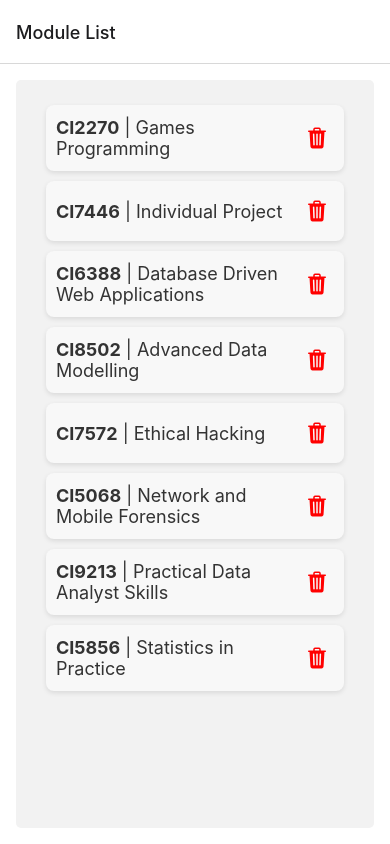
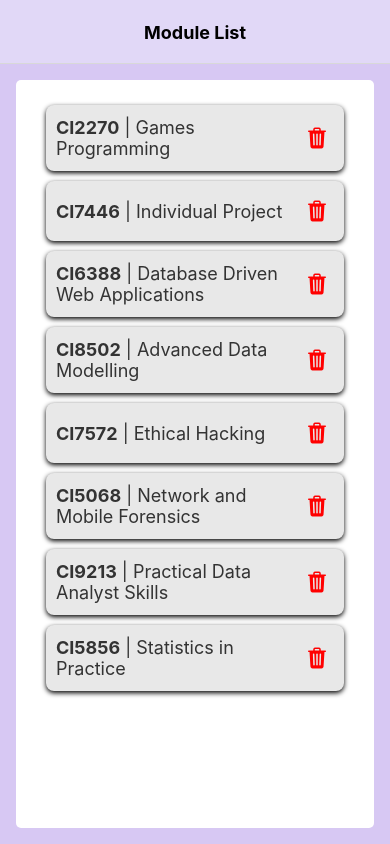
Before and after one commit to JayNightmare/CRUDLR, a React Native app: screen / in a window 390 px wide. Built offline with nearby package versions, Linux system fonts and the light colour scheme.

Commit message:
"Updated App.js to add StatusBar, modified navigation and screen options. Changed background colors and styles in ModuleItem.js, ModuleList.js, and Screen.js. Updated ModuleListScreen.js to pass additional props to ModuleViewScreen. Modified ModuleViewScreen

```diff
--- a/App.js
+++ b/App.js
@@ -1,5 +1,6 @@
 import { NavigationContainer } from "@react-navigation/native";
 import { createNativeStackNavigator } from "@react-navigation/native-stack";
+import { StatusBar } from "react-native";
 
 import ModuleListScreen from "./src/components/screens/ModuleListScreen";
 import ModuleAddScreen from "./src/components/screens/ModuleAddScreen";
@@ -10,14 +11,41 @@ const Stack = createNativeStackNavigator();
 
 export const App = () => {
     return (
-        <NavigationContainer>
-          <Stack.Navigator initialRouteName='ModuleListScreen'>
-            <Stack.Screen name='ModuleListScreen' component={ ModuleListScreen } options={{ title: 'Module List' }} />
-            <Stack.Screen name='ModuleAddScreen' component={ ModuleAddScreen } options={{ title: 'Add Module' }} />
-            <Stack.Screen name='ModuleModifyScreen' component={ ModuleModifyScreen } options={{ title: 'Modify Module' }} />
-            <Stack.Screen name='ModuleViewScreen' component={ ModuleViewScreen } options={{ title: 'View Module' }} />
-          </Stack.Navigator>
-        </NavigationContainer>
+        <>
+            <StatusBar backgroundColor="black" barStyle="light-content" />
+            <NavigationContainer>
+                <Stack.Navigator
+                    initialRouteName="ModuleListScreen"
+                    screenOptions={{
+                        headerStyle: { backgroundColor: "#e1d8f7" },
+                        headerTintColor: "black",
+                        headerTitleStyle: { fontWeight: "bold" },
+                        headerTitleAlign: "center",
+                    }}
+                >
+                    <Stack.Screen
+                        name="ModuleListScreen"
+                        component={ModuleListScreen}
+                        options={{ title: "Module List" }}
+                    />
+                    <Stack.Screen
+                        name="ModuleAddScreen"
+                        component={ModuleAddScreen}
+                        options={{ title: "Add Module" }}
+                    />
+                    <Stack.Screen
+                        name="ModuleModifyScreen"
+                        component={ModuleModifyScreen}
+                        options={{ title: "Modify Module" }}
+                    />
+                    <Stack.Screen
+                        name="ModuleViewScreen"
+                        component={ModuleViewScreen}
+                        options={{ title: "View Module" }}
+                    />
+                </Stack.Navigator>
+            </NavigationContainer>
+        </>
     );
 };
 
--- /dev/null
+++ b/src/components/UI/Button.js
@@ -0,0 +1,26 @@
+import { Pressable, StyleSheet, Text } from "react-native"
+
+export const Button = ({ label, onClick }) => {
+    return (
+        <Pressable  onPress={onClick} style={styles.button}>
+            <Text style={styles.label}>{label}</Text>
+        </Pressable>
+    );
+}
+
+const styles = StyleSheet.create({
+    button: {
+        minHeight: 50,
+        nprderWidth: 1,
+        borderRadius: 7,
+        borderColor: 'gray',
+        backgroundColor: 'white',
+        justifyContent: 'center',
+        alignItems: 'center',
+        padding: 3,
+        flex: 1,
+    },
+    label: {
+        fontSize: 16,
+    },
+})
--- a/src/components/entity/modules/ModuleItem.js
+++ b/src/components/entity/modules/ModuleItem.js
@@ -26,12 +26,12 @@ const styles = StyleSheet.create({
     cardContainer: {
         marginVertical: 5,
         marginHorizontal: 10,
-        backgroundColor: "#f8f8f8",
+        backgroundColor: "#e8e8e8",
         borderRadius: 8,
-        elevation: 2,
-        shadowColor: "#000",
+        elevation: 5,
+        shadowColor: "#000000",
         shadowOffset: { width: 0, height: 2 },
-        shadowOpacity: 0.1,
+        shadowOpacity: 1,
         shadowRadius: 5,
         paddingHorizontal: 10,
         paddingVertical: 12,
--- a/src/components/entity/modules/ModuleList.js
+++ b/src/components/entity/modules/ModuleList.js
@@ -16,7 +16,7 @@ const styles = StyleSheet.create({
     container: {
         flex: 1,
         padding: 20,
-        backgroundColor: "#f2f2f2",
+        backgroundColor: "#fff",
         borderRadius: 5,
     }
 });
--- /dev/null
+++ b/src/components/entity/modules/ModuleView.js
@@ -0,0 +1,106 @@
+import { StyleSheet, Text, ScrollView, Image } from "react-native";
+import { Button } from "../../UI/Button.js";
+
+const ModuleView = ({ module, placeHolderText, onModify, onRemove }) => {
+    return (
+        <ScrollView style={styles.container}>
+            <Text style={styles.title}>{module.ModuleCode}</Text>
+            <Text style={styles.subtitle}> {module.ModuleName}</Text>
+            <Image style={styles.image} source={{ uri: module.ModuleImage }} />
+            <Text style={styles.detail}>Level: {module.ModuleLevel}</Text>
+            <Text style={styles.detail}>Module Leader: {module.ModuleLeaderName}</Text>
+
+            <Button label='Modify'/>
+
+            <Button label='Delete'/>
+
+            <Text style={styles.descrip} >{placeHolderText}</Text>
+        </ScrollView>
+    )
+}
+
+const styles = StyleSheet.create({
+    container: {
+        padding: 20,
+        backgroundColor: '#fff',
+        borderRadius: 10,
+    },
+    title: {
+        fontSize: 24,
+        fontWeight: 'bold',
+        marginBottom: 10,
+        textAlign: 'center',
+        color: 'black'
+    },
+    subtitle: {
+        fontSize: 24,
+        fontWeight: 'bold',
+        marginBottom: 20,
+        textAlign: 'center',
+        color: 'black'
+    },
+    image: {
+        width: '100%',
+        height: 200,
+        borderRadius: 10,
+        marginBottom: 20,
+        color: 'black'
+    },
+    detail: {
+        fontSize: 18,
+        marginBottom: 10,
+        color: 'black'
+    },
+    descrip: {
+        borderTopWidth: 1,
+        borderTopColor: 'gray',
+        marginTop: 10,
+        marginBottom: 20,
+        lineHeight: 24,
+        color: 'black'
+    },
+    pressableView: {
+        marginVertical: 20
+    },
+    modifyButton: {
+        backgroundColor: 'white', // White background
+        padding: 15,
+        borderRadius: 8,
+        marginBottom: 10,
+        borderWidth: 2,
+        borderColor: 'black', // Blue border
+    },
+    modifyButtonText: {
+        color: 'black', // Blue text
+        fontWeight: 'bold',
+        textAlign: 'center',
+        fontSize: 18,
+    },
+    deleteButton: {
+        backgroundColor: 'white', // White background
+        padding: 15,
+        borderRadius: 8,
+        borderWidth: 2,
+        borderColor: 'red', // Red border
+    },
+    deleteButtonText: {
+        color: 'red', // Red text
+        fontWeight: 'bold',
+        textAlign: 'center',
+        fontSize: 18,
+    }
+});
+
+export default ModuleView;
+
+
+// <View style={styles.pressableView}>
+//     <Pressable onPress={() => onModify(module)} style={styles.modifyButton}>
+//         <Text style={styles.modifyButtonText}>Edit Module</Text>
+//     </Pressable>
+
+//     {/* Delete Button */}
+//     <Pressable onPress={() => onRemove(module)} style={styles.deleteButton}>
+//         <Text style={styles.deleteButtonText}>Delete Module</Text>
+//     </Pressable>
+// </View>;
--- a/src/components/layout/Screen.js
+++ b/src/components/layout/Screen.js
@@ -13,7 +13,7 @@ const Screen = ({ children }) => {
 const styles = StyleSheet.create({
     container: {
         flex: 1,
-        backgroundColor: '#fff',
+        backgroundColor: '#d7c8f3',
         padding: 16,
     },
 });
--- a/src/components/screens/ModuleListScreen.js
+++ b/src/components/screens/ModuleListScreen.js
@@ -9,9 +9,21 @@ import ModuleList from "../entity/modules/ModuleList.js";
 const ModuleListScreen = () => {
     const navigation = useNavigation();
     let [modules, setModules] = React.useState(initialModules);
-    const handleSelect = (module) => { navigation.navigate('ModuleViewScreen', { module }) };
 
-    const handleDelete = (module) => { setModules(modules.filter((item) => item.ModuleID !== module.ModuleID)); console.log(`Module deleted: ${module.ModuleCode} - ${module.ModuleName}`); };
+    const handleSelect = (module) => { navigation.navigate('ModuleViewScreen', {
+        module,
+        onRemove: handleDelete,
+        onModify: handleModify
+    }) };
+
+    const handleDelete = (module) => {
+        setModules(modules.filter((item) => item.ModuleID !== module.ModuleID));
+        // If user is on view module, go back to list screen
+        navigation.navigate('ModuleListScreen');
+    };
+
+    // Handle Modify
+    const handleModify = (module) => { navigation.navigate('ModuleModifyScreen', { module }) };
 
     return (
         <Screen>
--- a/src/components/screens/ModuleViewScreen.js
+++ b/src/components/screens/ModuleViewScreen.js
@@ -1,12 +1,28 @@
 import React from 'react';
-import { Text, StatusBar } from 'react-native';
+import { StatusBar } from 'react-native';
 import Screen from '../layout/Screen';
 
-const ModuleViewScreen = () => {
+import ModuleView from '../entity/modules/ModuleView';
+
+
+const ModuleViewScreen = ({ route }) => {
+    const { module, onRemove, onModify } = route.params;
+    const placeHolderText = `
+Lorem ipsum odor amet, consectetuer adipiscing elit. Mollis euismod rutrum sodales maximus donec sit imperdiet. Dignissim eleifend suscipit odio, phasellus aenean felis. Eu phasellus class consequat sit curae mus mollis. Faucibus turpis vestibulum aenean nec nullam, facilisis pharetra est. Ad senectus quam sem et purus enim, suspendisse a condimentum.
+
+Himenaeos tincidunt porta molestie sem curae netus. Potenti sociosqu porta ultricies phasellus pharetra justo. Cursus magna dis quis a sagittis. Commodo fermentum sed accumsan duis tincidunt curabitur maecenas. Litora congue porttitor; fusce mollis purus per auctor? Scelerisque sem nisi non mus facilisi sagittis mus. Ac nisi integer nam in est orci porta. Primis fusce eget posuere sem fringilla ac vel diam. Curae consectetur class sollicitudin maximus leo tortor sagittis nulla elementum.
+
+Torquent varius pharetra metus augue dictumst velit lobortis ante. Ridiculus sagittis habitant parturient eu enim praesent ut sodales. Sociosqu dignissim odio hendrerit himenaeos hac elit dolor varius. Egestas et aliquam semper tempus egestas imperdiet. Interdum felis metus metus dictumst malesuada felis suscipit. Convallis gravida nam congue sagittis dignissim ante cubilia. Natoque tempus donec sociosqu sodales purus aenean nostra. Fermentum maecenas aliquet; eleifend bibendum nec nulla tempor.
+
+Nostra eu magna sed massa class tortor a. Primis adipiscing interdum rutrum aliquet fringilla. Pulvinar tortor nibh; integer nunc montes orci. Vel ac convallis massa litora turpis nullam eget augue massa. Porta hendrerit ante dui habitant torquent libero duis. Hac litora felis nulla auctor primis. Ipsum vulputate nibh commodo fames himenaeos per amet. Litora tellus convallis lectus sodales luctus.
+
+Amet sit ridiculus sociosqu nibh, mollis et porttitor. Cursus quam eu mollis arcu vel. Netus tempus sagittis euismod vestibulum nunc sociosqu. Id netus id leo; fringilla quam rutrum. Vehicula eros sem; dapibus ridiculus dis curae fusce luctus. Faucibus lacus feugiat consectetur molestie adipiscing cursus libero commodo nostra. Ut rutrum inceptos est facilisis metus penatibus habitant fames. Eget sit adipiscing molestie turpis nam fames est.
+    `;
+
     return (
         <Screen>
             <StatusBar barStyle="light-content" />
-            <Text>View</Text>
+            <ModuleView key={module.ModuleCode} module={module} onRemove={onRemove} onModify={onModify} placeHolderText={placeHolderText}></ModuleView>
         </Screen>
     )
 };
```
